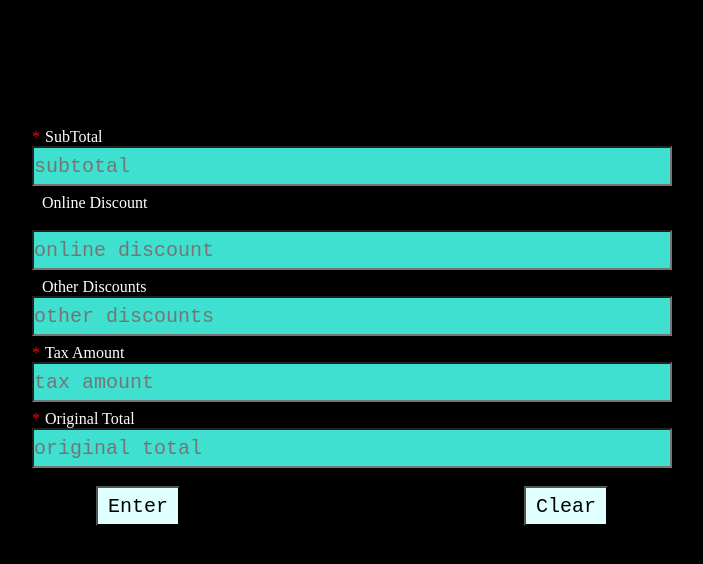
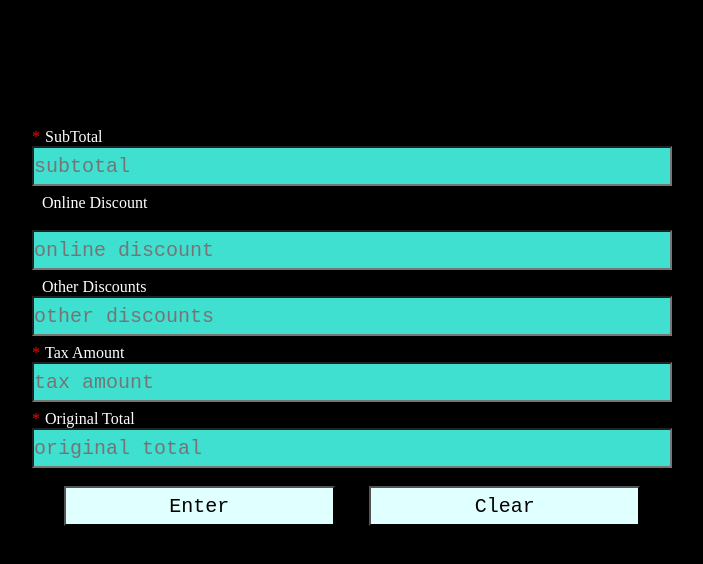
Before and after one commit to bike-rrr/tic, a plain HTML site: page brock/index.html in a window 1280 px wide. Shown: the whole page, without its empty margins (288-991 px from the left). Drawn offline with Linux system fonts and the light colour scheme.

Commit message:
got buttons wider, works good on 5se and 11pro

```diff
--- a/brock/style.css
+++ b/brock/style.css
@@ -20,8 +20,9 @@ button {
     margin-top:10px;
     background-color: lightcyan;
     /* margin-left: 20px; spaced so bottom buttons arent right next to each other using display flex */
-    padding-left: 10px;
-    padding-right: 10px;
+    padding-left: 30px;
+    padding-right: 30px;
+    width:47%
 }
 .bottomButtonsWrapper {
   display: flex;
@@ -30,7 +31,7 @@ button {
 }
 
 .bottomButtons {
-    width: 80%;
+    width: 90%;
     display: flex;
     justify-content:space-between;
 }
```
